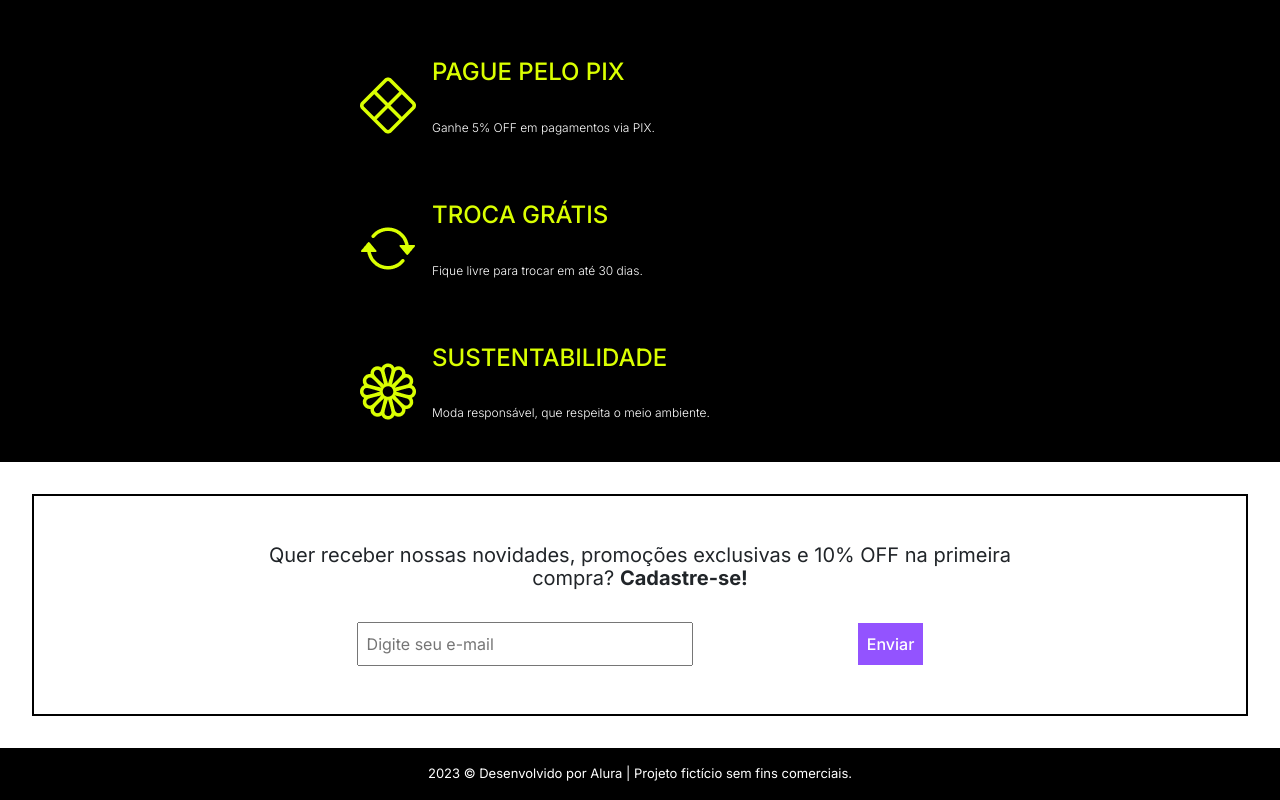
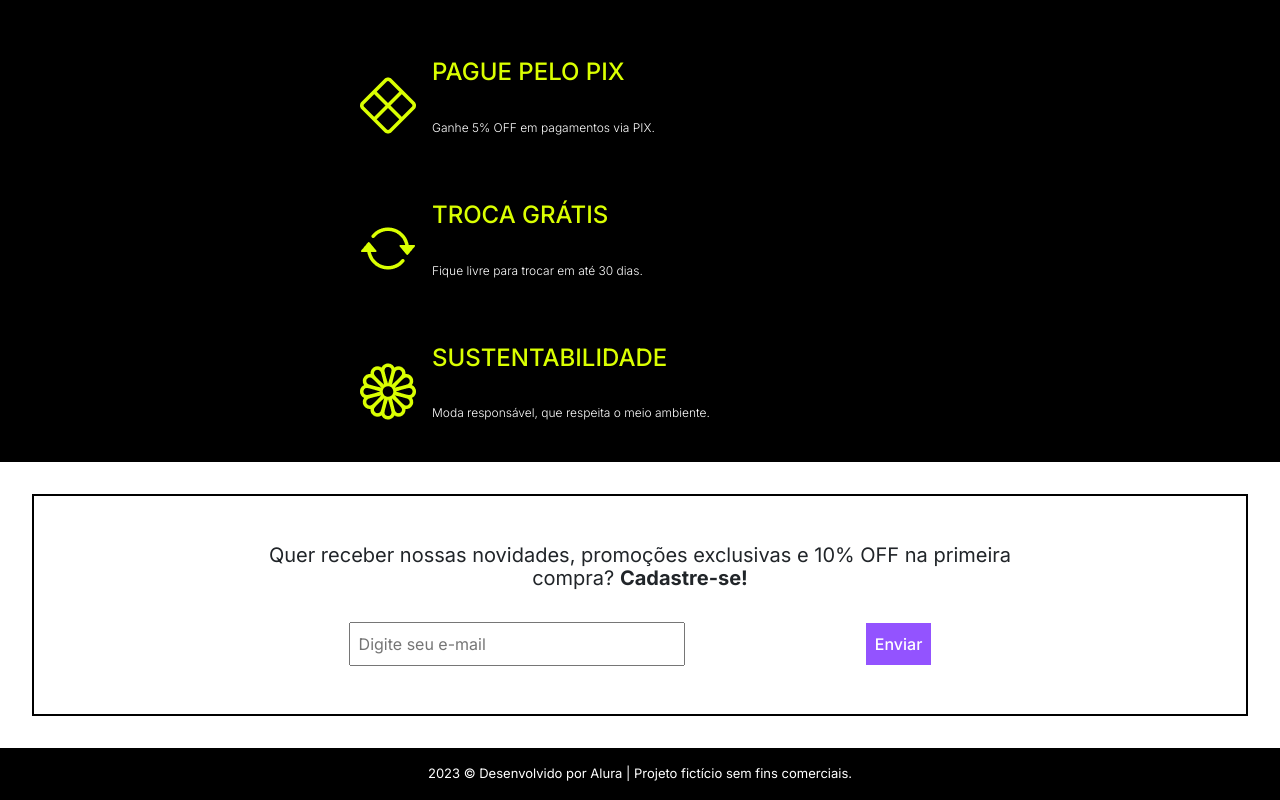
Before and after one commit to ldamado/Alura-7-Challenge-Front-End, a plain HTML site: page index.html in a window 1280 px wide. Shown: the part 3497-4297 px from the top of the page. Drawn offline with nearby package versions, Linux system fonts and the light colour scheme.

Commit message:
Update newsLetter.css

```diff
--- a/assets/newsLetter.css
+++ b/assets/newsLetter.css
@@ -17,11 +17,12 @@
         flex-direction: row;
         align-items: center;
         justify-content: space-around;
-        margin: 2rem;
+        margin: 2rem 1rem;
     }
 
     .enviar input {
         padding: .5rem;
+        width: 70%;
     }
 
     .enviar::placeholder {
```
